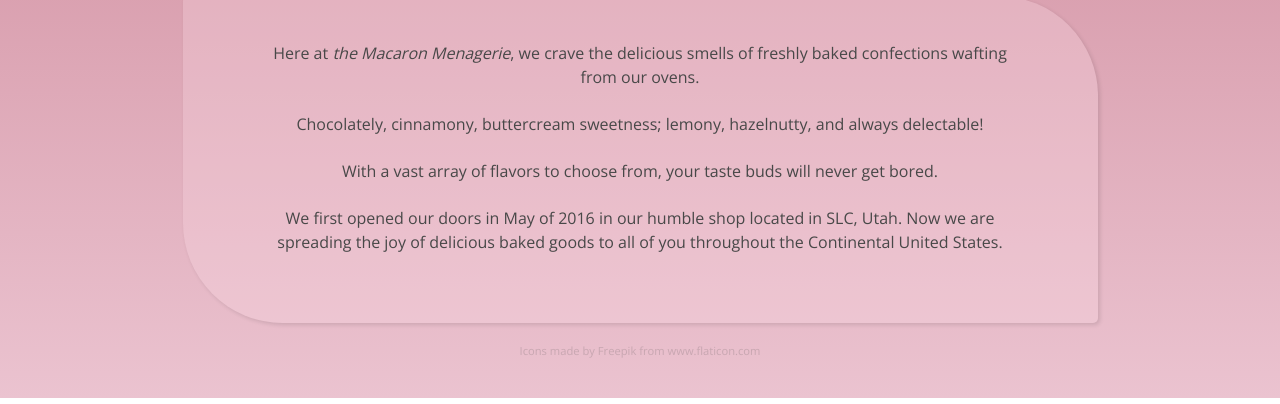
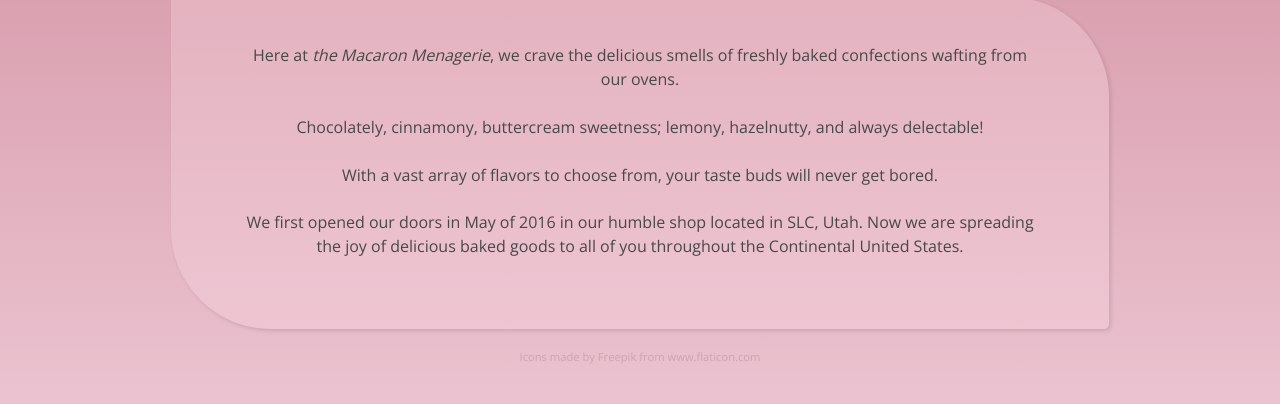
Before and after one commit to stacygarrett/macaron-menagerie-v2, a plain HTML site: page index.html in a window 1280 px wide. Shown: the part 416-820 px from the top of the page. Drawn offline with nearby package versions, Linux system fonts and the light colour scheme; a web font is replaced by a local one.

Commit message:
Add files via upload

```diff
--- a/index.html
+++ b/index.html
@@ -21,7 +21,7 @@
 
 </head>
 
-<body  class="main-wrapper container-fluid">
+<body  class="main-wrapper">
         <div class="hero-img"><img class="hero-image img-fluid" src="images/macarons-pink-top.png" alt="row of beautiful macarons"
             srcset="images/macarons-pink-top@0,5x.png 600w, images/macarons-pink-top.png 1200w, images/macarons-pink-top@2x.png 2000w">
         </div>
--- a/style.css
+++ b/style.css
@@ -7,10 +7,9 @@ html {
 
 .main-wrapper {
     background-image: linear-gradient(#C97E90, #EBC3D0);
-    background-size: cover;
+    /* background-size: cover; */
     min-height: 100%;
     text-align: center;
-    overflow:
 }
 
 .mynavigation {
```
